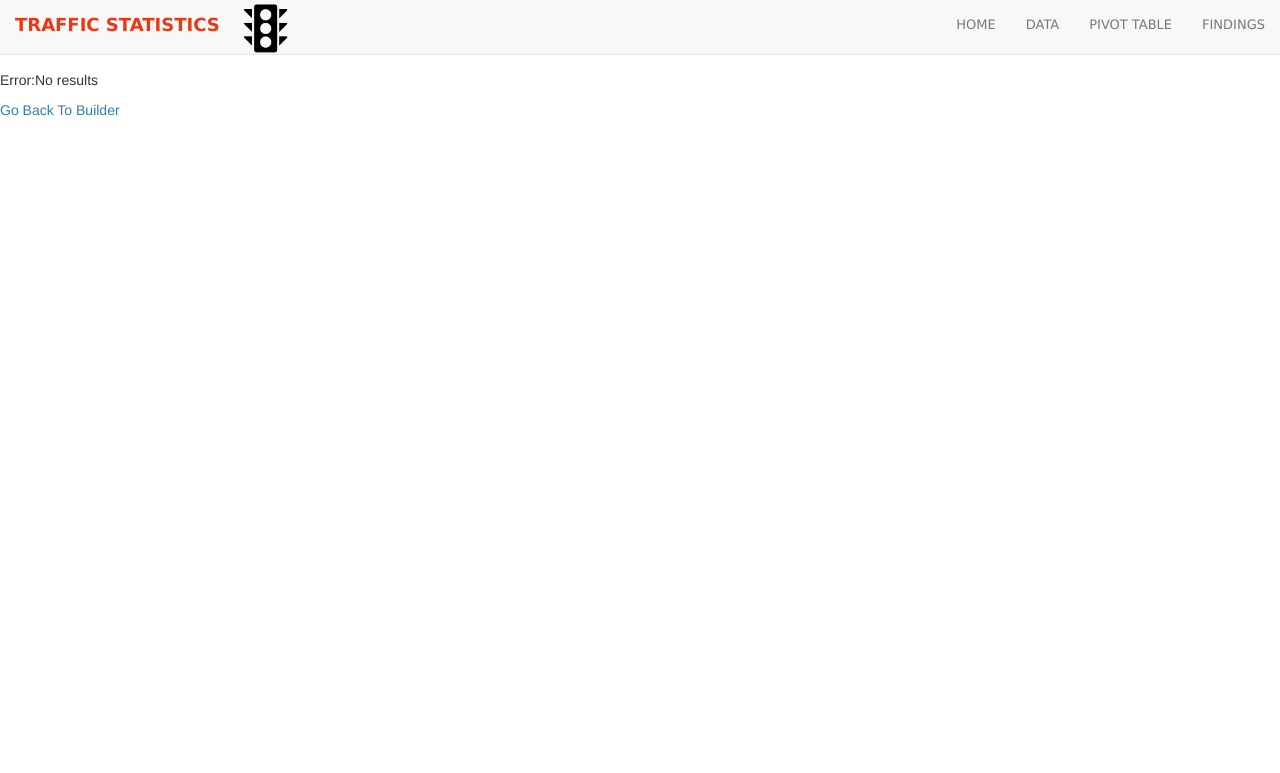
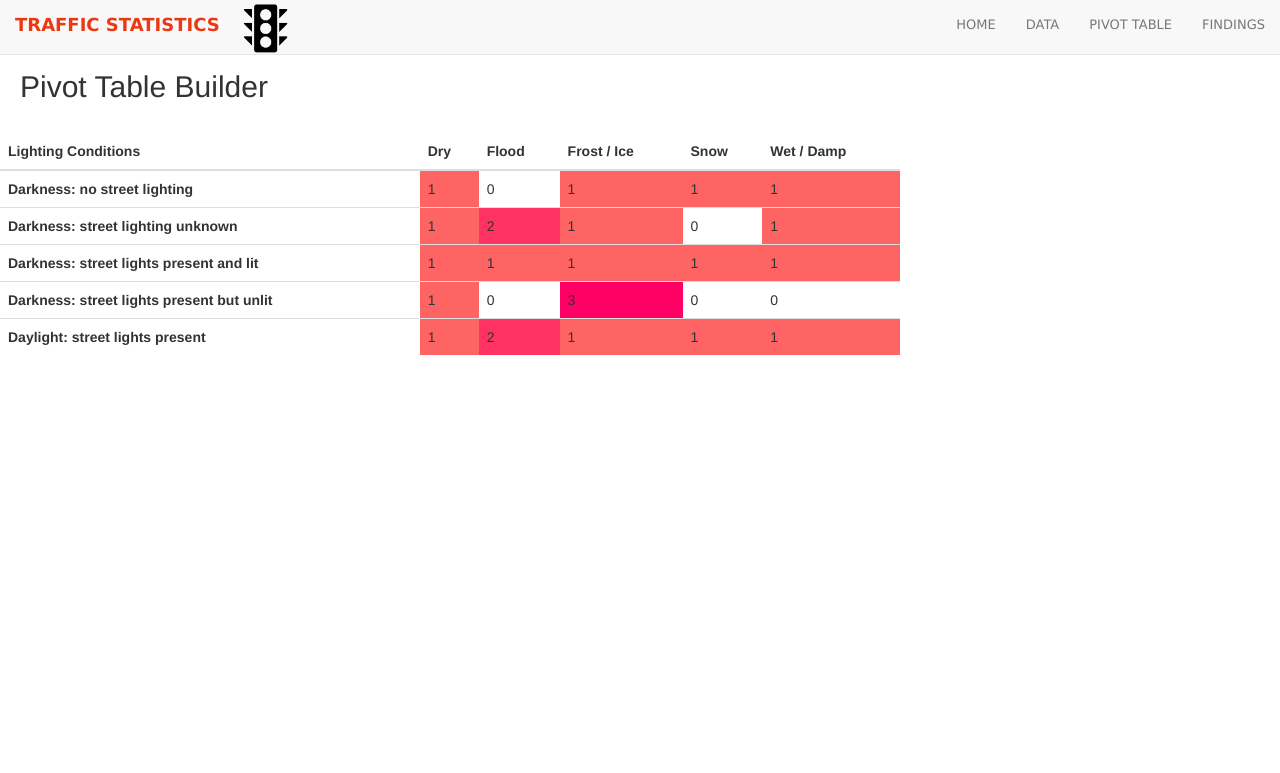
Before and after one commit to ash-fu/Phase-3, a Flask app: template templates/pivot_table.html in a window 1280 px wide. Shown: the top 773 px of the page. Run offline with Flask 2, Linux system fonts and the light colour scheme; the template is opened without the code that fills it, so the values that code supplies are empty; parts of the project's set-up code (start-up, migrations or seed data) failed here and were passed over; some libraries are stand-ins or nearby versions.

Commit message:
pivot table

```diff
--- a/templates/pivot_table.html
+++ b/templates/pivot_table.html
@@ -15,7 +15,64 @@
             <!-- Latest compiled and minified JavaScript -->
             <script src="https://cdnjs.cloudflare.com/ajax/libs/bootstrap-table/1.8.1/bootstrap-table.min.js"></script>
             {% endblock %}
-            {% block content %}
-                <p>Error:No results</p>
-                <a href="/pivot_table_builder">Go Back To Builder</a>
-            {% endblock %}
+
+                {% block header %}
+
+                <h2>Pivot Table Builder</h2>
+
+                {% endblock %}
+            {% block content %}<div style="overflow:scroll;height:400px" ><table  style="width:900px" class="table">
+	<thead>
+		<tr>
+			<th>Lighting Conditions</th>
+			<th>Dry</th>
+			<th>Flood</th>
+			<th>Frost / Ice</th>
+			<th>Snow</th>
+			<th>Wet / Damp</th>
+		</tr>
+	</thead>
+	<tbody>
+		<tr>
+<th>Darkness: no street lighting</th>
+<td style="background-color: rgb(255,100,100)">1</td>
+<td style="background-color: rgb(255,255,255)">0</td>
+<td style="background-color: rgb(255,100,100)">1</td>
+<td style="background-color: rgb(255,100,100)">1</td>
+<td style="background-color: rgb(255,100,100)">1</td>
+		</tr>
+		<tr>
+<th>Darkness: street lighting unknown</th>
+<td style="background-color: rgb(255,100,100)">1</td>
+<td style="background-color: rgb(255,50,100)">2</td>
+<td style="background-color: rgb(255,100,100)">1</td>
+<td style="background-color: rgb(255,255,255)">0</td>
+<td style="background-color: rgb(255,100,100)">1</td>
+		</tr>
+		<tr>
+<th>Darkness: street lights present and lit</th>
+<td style="background-color: rgb(255,100,100)">1</td>
+<td style="background-color: rgb(255,100,100)">1</td>
+<td style="background-color: rgb(255,100,100)">1</td>
+<td style="background-color: rgb(255,100,100)">1</td>
+<td style="background-color: rgb(255,100,100)">1</td>
+		</tr>
+		<tr>
+<th>Darkness: street lights present but unlit</th>
+<td style="background-color: rgb(255,100,100)">1</td>
+<td style="background-color: rgb(255,255,255)">0</td>
+<td style="background-color: rgb(255,0,100)">3</td>
+<td style="background-color: rgb(255,255,255)">0</td>
+<td style="background-color: rgb(255,255,255)">0</td>
+		</tr>
+		<tr>
+<th>Daylight: street lights present</th>
+<td style="background-color: rgb(255,100,100)">1</td>
+<td style="background-color: rgb(255,50,100)">2</td>
+<td style="background-color: rgb(255,100,100)">1</td>
+<td style="background-color: rgb(255,100,100)">1</td>
+<td style="background-color: rgb(255,100,100)">1</td>
+		</tr>
+	</tbody>
+</table>
+</div>{% endblock %}
```
